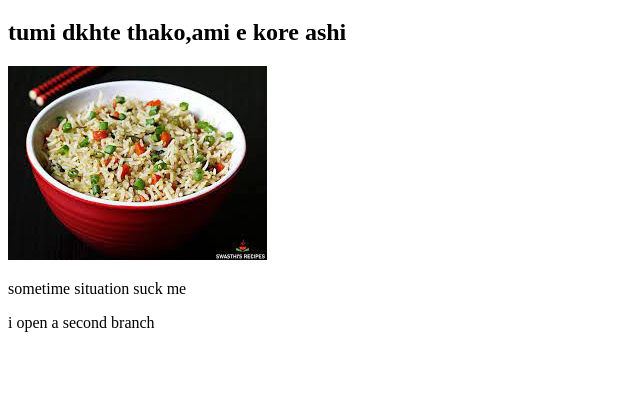
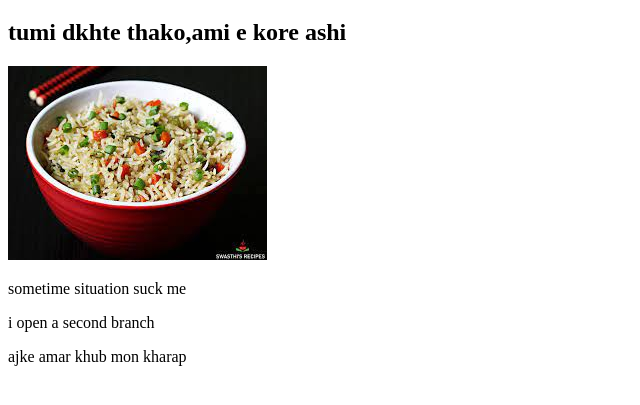
Before and after one commit to naeemahmed1994/practice, a plain HTML site: page index.html in a window 1280 px wide. Shown: the part 61-466 px from the top of the page, without its empty margins (0-640 px from the left). Drawn offline with Linux system fonts and the light colour scheme.

Commit message:
mon kharap

```diff
--- a/index.html
+++ b/index.html
@@ -12,5 +12,6 @@
     <img src="rice.jfif" alt="">
     <p>sometime situation suck me</p>
     <p>i open a second branch</p>
+    <p>ajke amar khub mon kharap</p>
 </body>
 </html>
```
